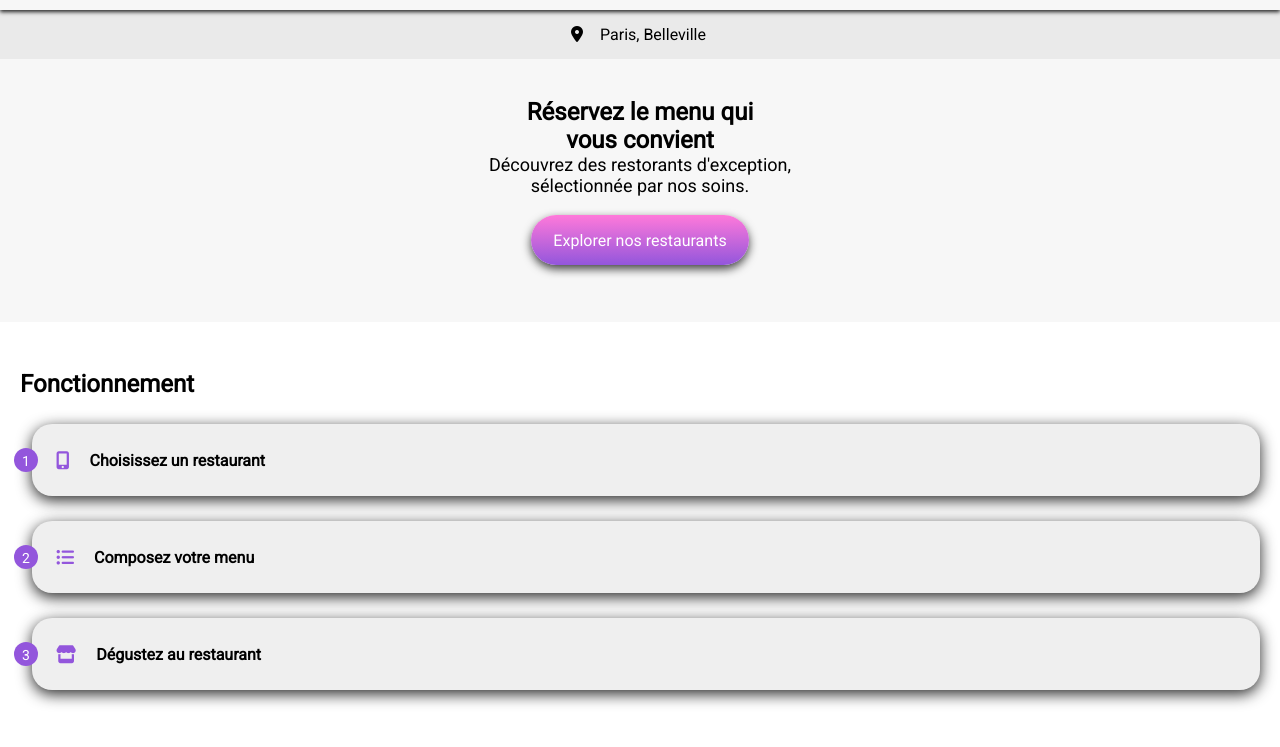
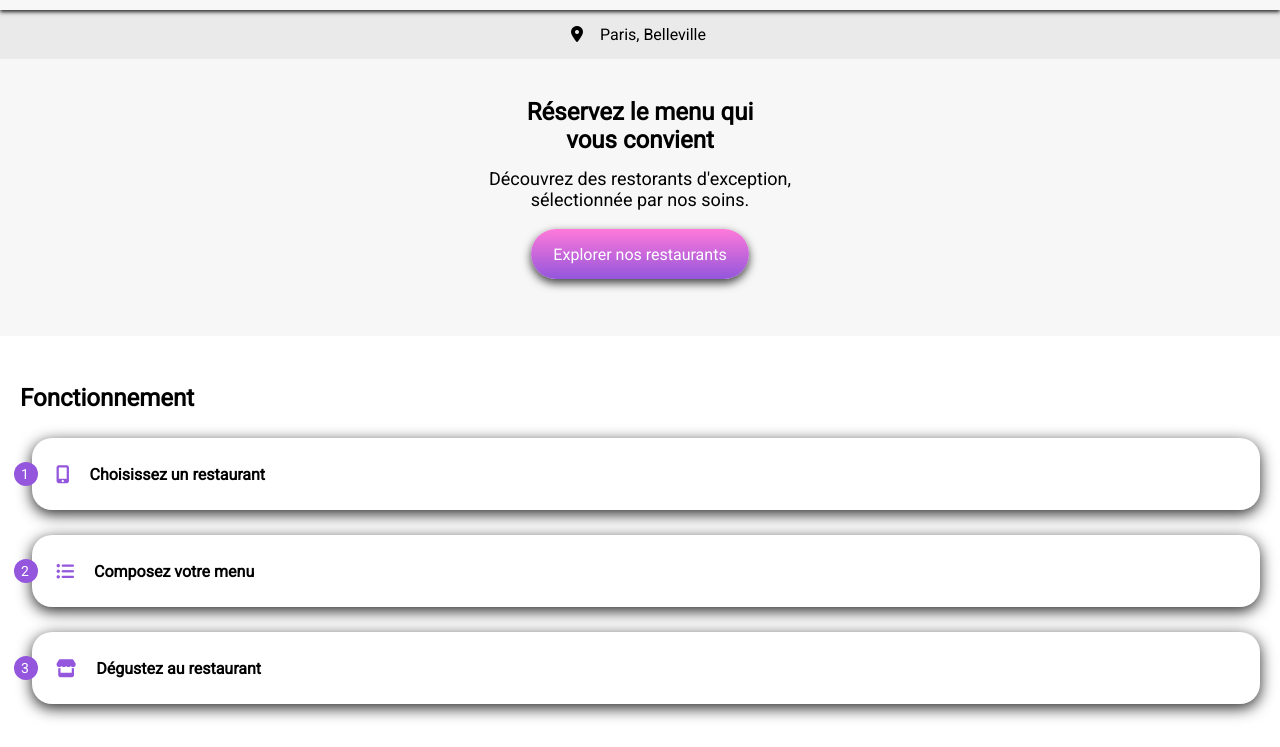
Before and after one commit to UrbanWilfried/Projet4, a website: page index.html in a window 1280 px wide. Shown: the part 53-800 px from the top of the page. Drawn offline with Linux system fonts and the light colour scheme; a web font is replaced by a local one.

Commit message:
html sass 4 card restaurant

```diff
--- a/index.html
+++ b/index.html
@@ -37,34 +37,34 @@
             <div class="text">
                 <p>Découvrez des restorants d'exception, sélectionnée par nos soins.</p>
             </div>
-            <button>
+            <div class="form-button">
                 <input type="submit" value="Explorer nos restaurants" class="form__button">
-            </button>
+            </div>
         </form>
         <div class="functioning">
             <h2>Fonctionnement</h2>
             <div class="functioning__content">
-                <button>
+                <div class="functioning-button">
                     <div class="functioning__content__number">
                         <p>1</p>
                     </div>
                     <i class="fa-solid fa-mobile-screen-button"></i>
                     <p>Choisissez un restaurant</p>
-                </button>
-                <button>
+                </div>
+                <div class="functioning-button">
                     <div class="functioning__content__number">
                         <p>2</p>
                     </div>
                     <i class="fa-solid fa-list-ul"></i>
                     <p>Composez votre menu</p>
-                </button>
-                <button>
+                </div>
+                <div class="functioning-button">
                     <div class="functioning__content__number">
                         <p>3</p>
                     </div>
                     <i class="fa-sharp fa-solid fa-store"></i>
                     <p>Dégustez au restaurant</p>
-                </button>
+                </div>
             </div>
         </div>
         <div class="restaurant">
--- a/sass/composants/_buttons.scss
+++ b/sass/composants/_buttons.scss
@@ -1,11 +1,10 @@
-form {
-    button {
+.form-button {
     border: none;
     margin-bottom: 57px;
     background: $color-body;
+    text-align: center;
     @media (min-width: 1440px) {
         margin-bottom: 30px;
-        }
     }
 }
 .form {
@@ -20,8 +19,7 @@ form {
         box-shadow: 0px 4px 10px lighten($color-black, 25%);
     }
 }
-.functioning {
-    button {
+.functioning-button {
     display: flex;
     align-items: center;
     height: 72px;
@@ -34,4 +32,3 @@ form {
         margin-bottom: 0;
     }
 }
-}
--- a/sass/page/_card.scss
+++ b/sass/page/_card.scss
@@ -96,17 +96,17 @@
             }
         }
     }
-    button {
-        position: relative;
-        top: 40px;
-        margin-bottom: 20px;
-        width: 100%;
-        border: none;
-        display: flex;
-        justify-content: center;
-    }
     footer {
         position: relative;
         bottom: 35px;
     }
 }
+.card-button {
+    position: relative;
+    top: 40px;
+    margin-bottom: 20px;
+    width: 100%;
+    border: none;
+    display: flex;
+    justify-content: center;
+}
--- a/sass/page/_home.scss
+++ b/sass/page/_home.scss
@@ -7,7 +7,7 @@ form {
         width: 275px;
         font-weight: 700;
         text-align: center;
-        margin: 39px 0 0;
+        margin: 39px 0 14px;
         @media (min-width: 1440px) {
             width: 645px;
             font-size: 40px;
@@ -47,10 +47,6 @@ form {
             width: 1088px;
             margin: auto;
             }
-        button > p {
-            font-size: 16px;
-            font-weight: bold;
-        }
         i {
             font-size: 18px;
             color: $color-primaire;
@@ -67,10 +63,14 @@ form {
             position: relative;
             right: 18px;
             p {
-                margin-top: 5px;
+                margin: 4px 0 0 7px;
             }
         }
     }
+}
+.functioning-button > p {
+    font-size: 16px;
+    font-weight: bold;
 }
 .restaurant {
     @media (min-width: 1440px) {
```
Also changed, not shown: card-alafrancaise.html (+3 -3 lines), card-lanoteenchantee.html (+3 -3 lines), card-lapalettedugout.html (+3 -3 lines), card-ledelicedessens.html (+3 -3 lines), css/style.css, 1 other file. Lines whose indentation alone changed are shown as unchanged.
